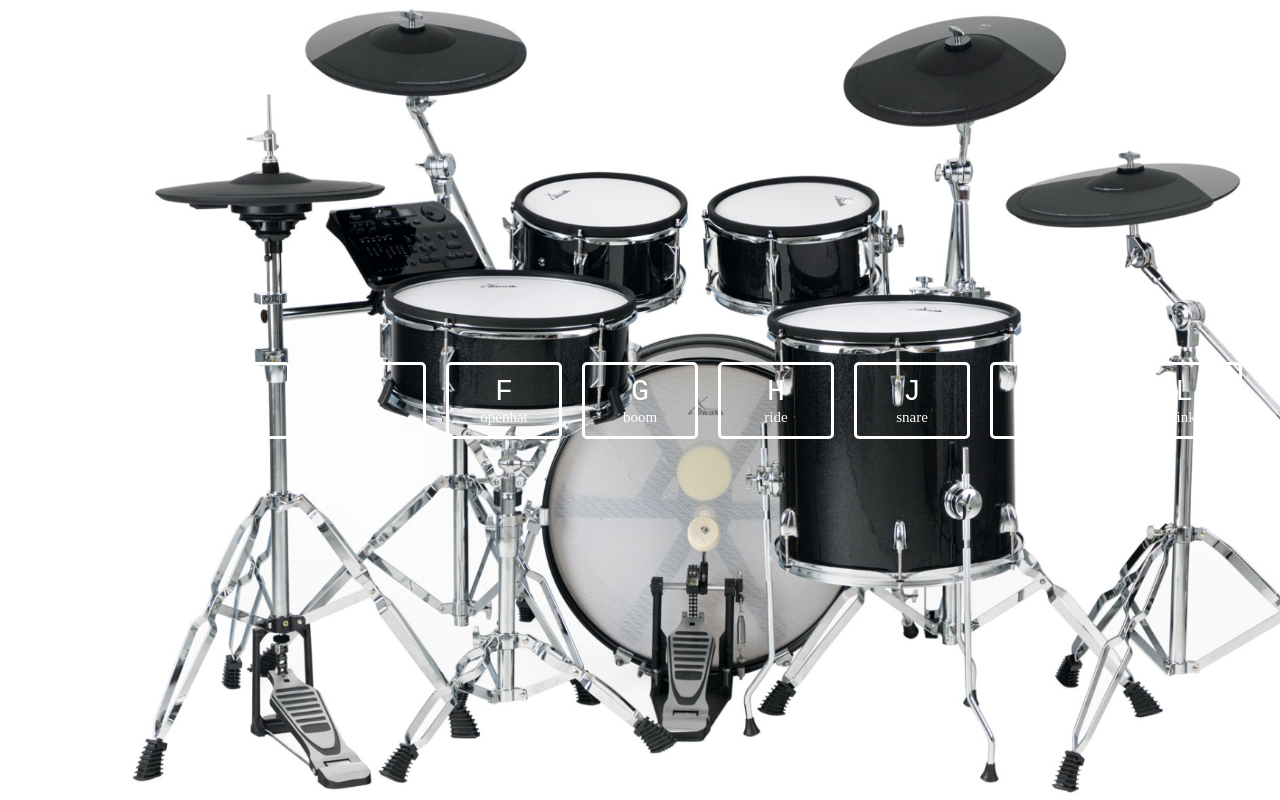
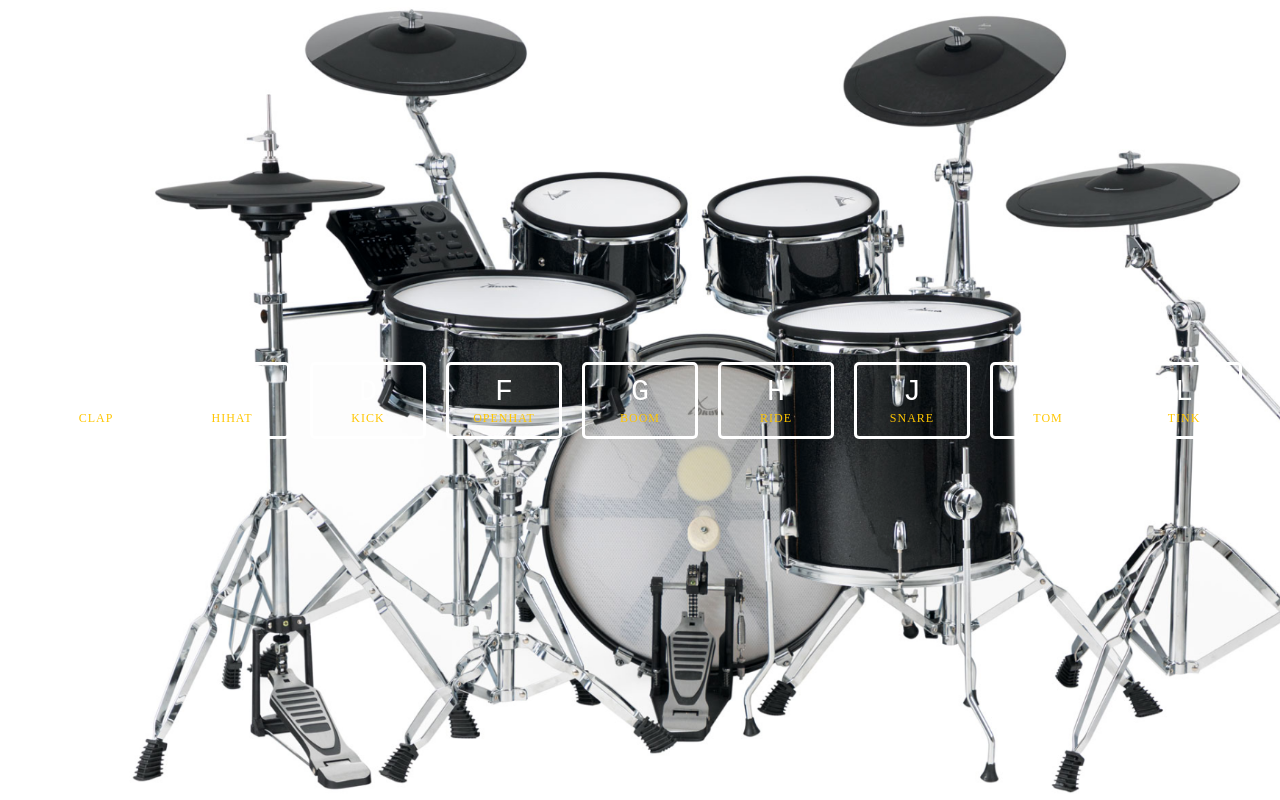
Before and after one commit to hlmgnc/my_drum, a plain HTML site: page index.html in a window 1280 px wide. Drawn offline with Linux system fonts and the light colour scheme.

Commit message:
with sounds

```diff
--- a/style.css
+++ b/style.css
@@ -3,7 +3,7 @@
     background: url(drum.jpg) bottom center;
     background-size: cover;
    }
-   body {
+   body,html {
     margin: 0;
     padding: 0;
    }
@@ -34,8 +34,8 @@
        font-size: 30px;
    }
    .sound {
-        font-size: 1.2rem
-        text-transform: uppercase
-        letter-spacing: 1px
-        color: #ffc600
+        font-size: 1.2rem;
+        text-transform: uppercase;
+        letter-spacing: 1px;
+        color: #ffc600;
    }
```
Also changed, not shown: 10 other files.
